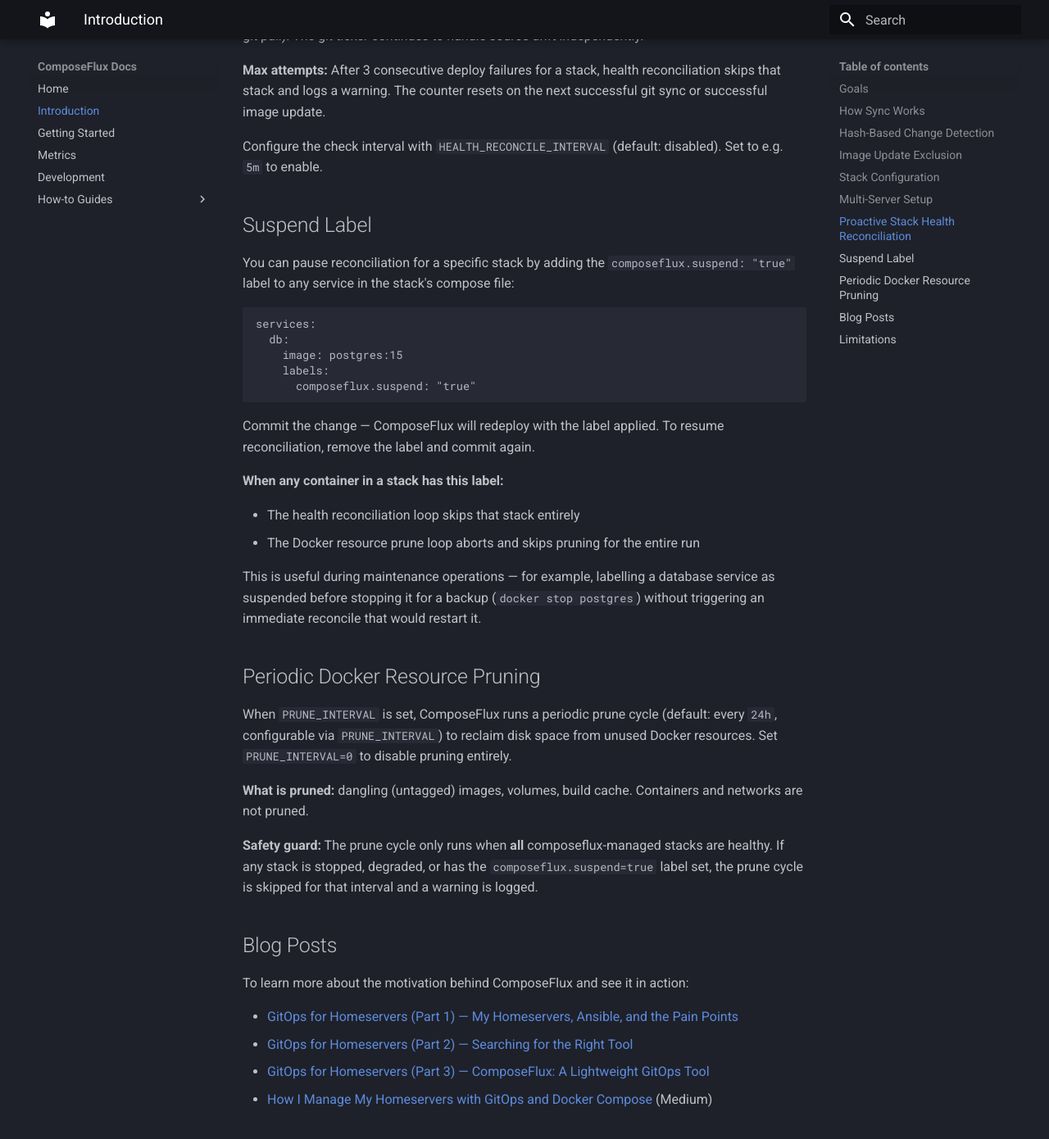
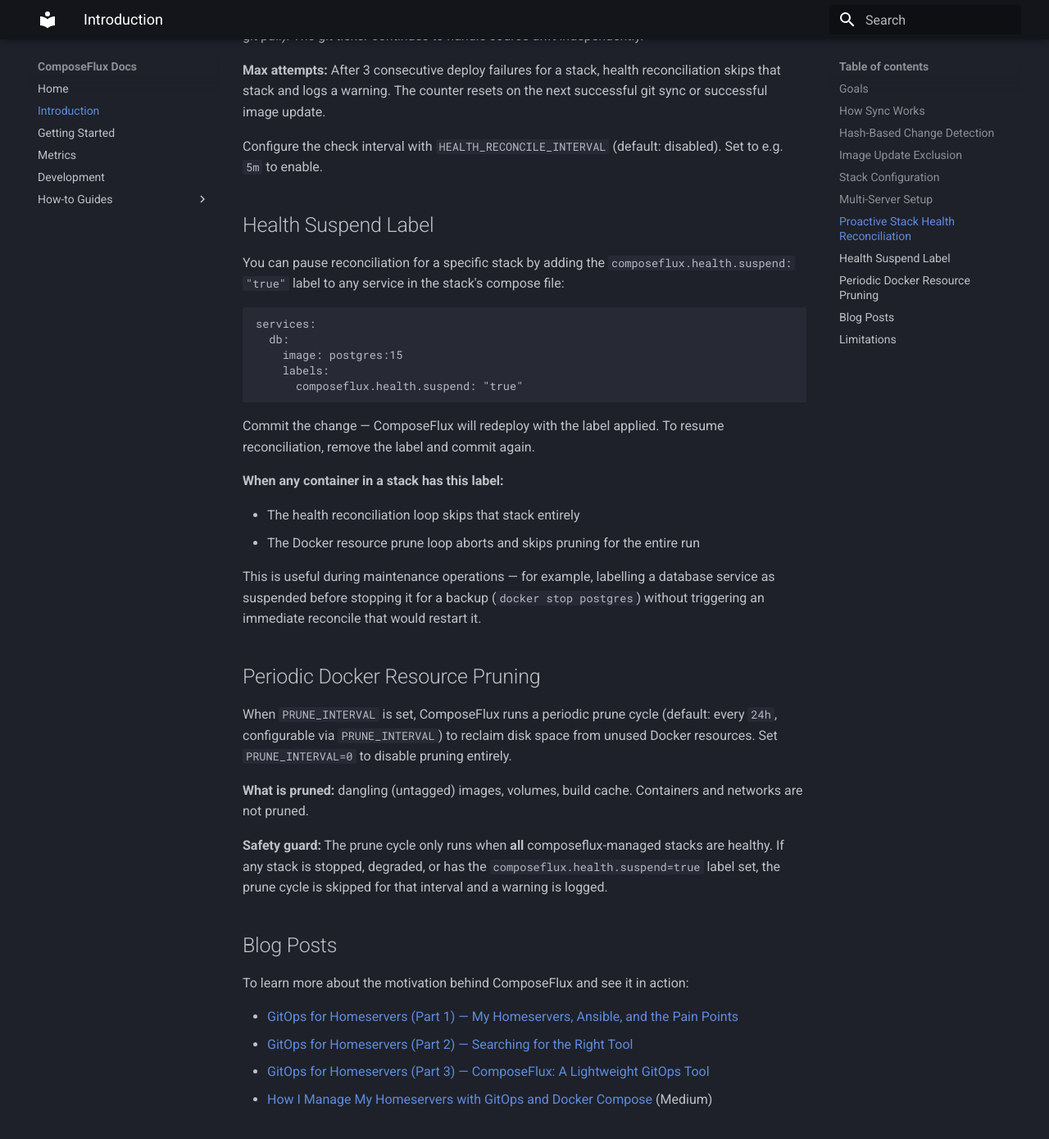
Before and after one commit to veerendra2/composeflux, an MkDocs documentation site: the page built from docs/Introduction.md, in a window 1280 px wide and 1400 px high, scrolled down 4946 px. Shown: the top 1390 px of the window at 82% size. Built offline with MkDocs 1.6.1 and Material for MkDocs 9.7.7, drawn with Linux system fonts in a browser that asks for light colours.

Commit message:
feat: rename composeflux.suspend to composeflux.health.suspend

````diff
--- a/docs/GettingStarted.md
+++ b/docs/GettingStarted.md
@@ -66,7 +66,7 @@
 
 !!! warning
 
-    When `PRUNE_INTERVAL` is set, pruning removes dangling (untagged) images, unused volumes, and build cache. Containers and networks are not pruned. Pruning only runs when **all** composeflux-managed stacks are healthy and none have the `composeflux.suspend=true` label set.
+    When `PRUNE_INTERVAL` is set, pruning removes dangling (untagged) images, unused volumes, and build cache. Containers and networks are not pruned. Pruning only runs when **all** composeflux-managed stacks are healthy and none have the `composeflux.health.suspend=true` label set.
 
 ## Commands
 
--- a/docs/Introduction.md
+++ b/docs/Introduction.md
@@ -187,9 +187,9 @@
 
 Configure the check interval with `HEALTH_RECONCILE_INTERVAL` (default: disabled). Set to e.g. `5m` to enable.
 
-## Suspend Label
+## Health Suspend Label
 
-You can pause reconciliation for a specific stack by adding the `composeflux.suspend: "true"` label to any service in
+You can pause reconciliation for a specific stack by adding the `composeflux.health.suspend: "true"` label to any service in
 the stack's compose file:
 
 ```yaml
@@ -197,7 +197,7 @@
   db:
     image: postgres:15
     labels:
-      composeflux.suspend: "true"
+      composeflux.health.suspend: "true"
 ```
 
 Commit the change — ComposeFlux will redeploy with the label applied. To resume reconciliation, remove the label and
@@ -219,7 +219,7 @@
 **What is pruned:** dangling (untagged) images, volumes, build cache. Containers and networks are not pruned.
 
 **Safety guard:** The prune cycle only runs when **all** composeflux-managed stacks are healthy. If any stack is
-stopped, degraded, or has the `composeflux.suspend=true` label set, the prune cycle is skipped for that interval and
+stopped, degraded, or has the `composeflux.health.suspend=true` label set, the prune cycle is skipped for that interval and
 a warning is logged.
 
 ## Blog Posts
````
Also changed, not shown: 1 other file.
